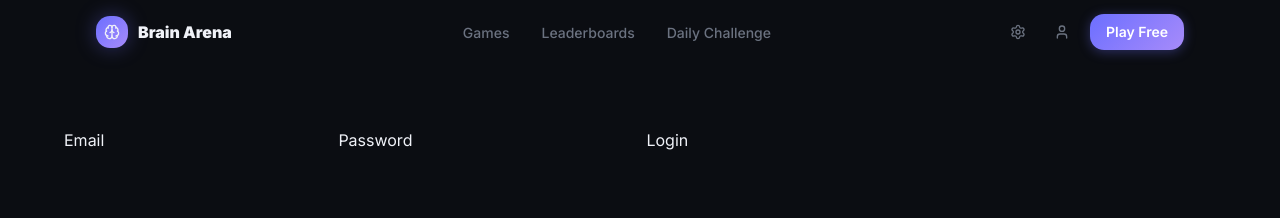
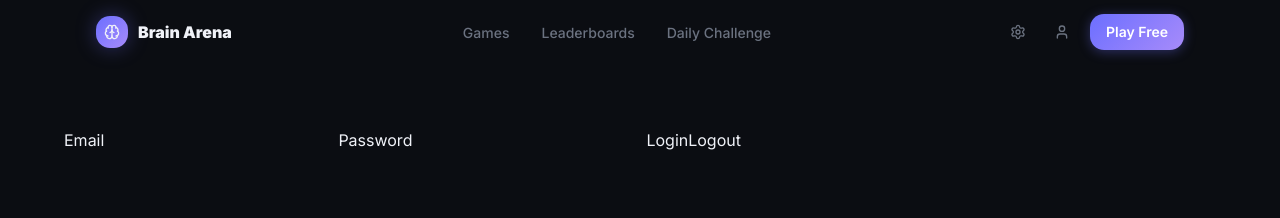
Before and after one commit to ViktoriiaPet/brain-arena, a Next.js app: page /login in a window 1280 px wide. Shown: the top 218 px of the page. Built offline with nearby package versions, Linux system fonts and the light colour scheme; no server answers.

Commit message:
feat(auth): add logout flow

```diff
--- a/src/features/auth/login/ui/LoginForm.tsx
+++ b/src/features/auth/login/ui/LoginForm.tsx
@@ -4,9 +4,16 @@ import { zodResolver } from '@hookform/resolvers/zod'
 import { useForm } from 'react-hook-form'
 import { loginUser } from '@/shared/api/auth'
 import { loginSchema, type LoginFormValues } from '../model/schema'
-import { setAccessToken } from '@/shared/lib/auth/token'
+import {
+  setAccessToken,
+  setRefreshToken,
+  removeAccessToken,
+  removeRefreshToken,
+  getRefreshToken,
+} from '@/shared/lib/auth/token'
 import { getCurrentUser } from '@/shared/api/profile'
 import { useAuthStore } from '../../model/store'
+import { logoutUser } from '@/shared/api/auth'
 
 export const LoginForm = () => {
   const {
@@ -21,13 +28,25 @@ export const LoginForm = () => {
     const result = await loginUser(data)
     console.log('LOGIN RESULT:', result)
     setAccessToken(result.token)
+    setRefreshToken(result.refreshToken)
 
     const user = await getCurrentUser()
     setUser(user)
     console.log('AUTH STORE:', useAuthStore.getState())
   }
 
+  const handleLogout = async () => {
+    const refreshToken = getRefreshToken()
+    if (refreshToken) {
+      await logoutUser(refreshToken)
+    }
+    removeAccessToken()
+    removeRefreshToken()
+    clearUser()
+  }
+
   const setUser = useAuthStore((state) => state.setUser)
+  const clearUser = useAuthStore((state) => state.clearUser)
 
   return (
     <form onSubmit={handleSubmit(onSubmit)}>
@@ -40,6 +59,10 @@ export const LoginForm = () => {
       {errors.password && <p>{errors.password.message}</p>}
 
       <button type="submit">Login</button>
+
+      <button type="button" onClick={handleLogout}>
+        Logout
+      </button>
     </form>
   )
 }
--- a/src/shared/api/auth.ts
+++ b/src/shared/api/auth.ts
@@ -19,3 +19,7 @@ export const loginUser = async (data: LoginRequest): Promise<LoginResponse> => {
 
   return response.data
 }
+
+export const logoutUser = async (refreshToken: string) => {
+  await api.post('/auth/logout', { refreshToken })
+}
--- a/src/shared/lib/auth/token.ts
+++ b/src/shared/lib/auth/token.ts
@@ -9,3 +9,13 @@ export const setAccessToken = (token: string): void => {
 export const removeAccessToken = (): void => {
   localStorage.removeItem('accessToken')
 }
+
+export const getRefreshToken = (): string | null => {
+  return localStorage.getItem('refreshToken')
+}
+export const setRefreshToken = (refreshToken: string) => {
+  localStorage.setItem('refreshToken', refreshToken)
+}
+export const removeRefreshToken = (): void => {
+  localStorage.removeItem('refreshToken')
+}
```
